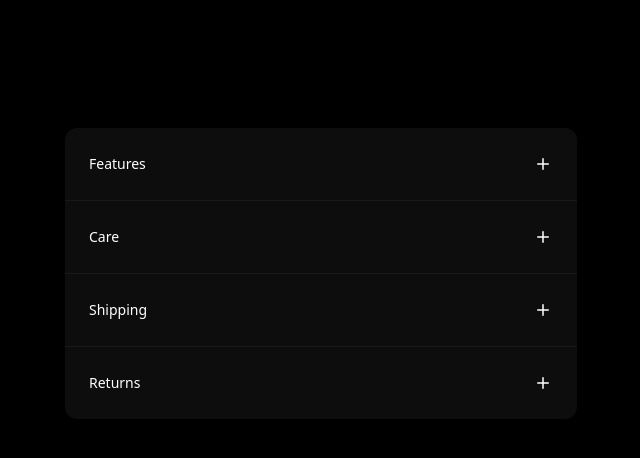
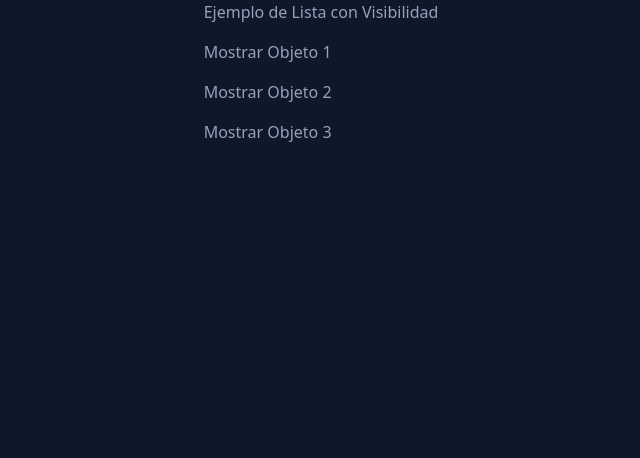
Before and after one commit to informaticadiaz/tailwindcss-components, a React (Vite) app in the folder tailwindcss-components/: page / in a window 1280 px wide. Shown: the top 458 px of the page, without its empty margins (319-959 px from the left). Built offline with nearby package versions, Linux system fonts and the light colour scheme.

Commit message:
array states

```diff
--- a/tailwindcss-components/src/App.tsx
+++ b/tailwindcss-components/src/App.tsx
@@ -26,18 +26,19 @@ import TabsMap from "./components/practicas/headlessui/TabsMap";
 // Practica
 import Radio from "./components/practicas/headlessui/Radio";
 import Disclo from "./components/practicas/headlessui/Disclo";
+import ArrayStates from "./components/practicas/ArrayStates";
 
 function App() {
   // return (
   //   ProductList()
   // )
   return (
-    <>
+    <div className="h-screen bg-slate-900">
       {/* usa cartOpen, setCartOpen */}
       {/* <StoreNavigation /> */}
       {/* usa cartOpen, setCartOpen */}
       {/*<SlideOver />
-      <PromoSection />
+      <PromoSection />|||
       <ProductList />
       <ProducOverviews />
       <Search isOpen={false} onClose={function (): void {
@@ -56,8 +57,9 @@ function App() {
       {/* <Tabs /> */}
       {/* <TabsMap /> */}
       {/* <Radio /> */}
-      <Disclo />
-    </>
+      {/* <Disclo /> */}
+      <ArrayStates />
+    </div>
   );
 }
 
--- a/tailwindcss-components/src/components/Product/ZipTote.tsx
+++ b/tailwindcss-components/src/components/Product/ZipTote.tsx
@@ -1,36 +1,113 @@
-import { Tab } from '@headlessui/react';
 import Start from '../assets/Start';
 import Abc from '../assets/Abc';
+import { useState } from 'react';
+import {
+  Tab,
+  TabGroup,
+  TabList,
+  TabPanel,
+  TabPanels,
+  Disclosure,
+  DisclosureButton,
+  DisclosurePanel,
+} from '@headlessui/react';
+import { PlusIcon, MinusIcon } from '@heroicons/react/20/solid';
 
 const tabsList = [
   {
-    name: 'Work',
-    imageSrc: './work.webp',
+    name: "Work",
+    imageSrc: "./work.webp",
   },
   {
-    name: 'User',
-    imageSrc: './user.webp',
+    name: "User",
+    imageSrc: "./user.webp",
   },
   {
-    name: 'Code',
-    imageSrc: './code.webp',
+    name: "Code",
+    imageSrc: "./code.webp",
   },
   {
-    name: 'Avatar',
-    imageSrc: './avatar.webp',
+    name: "Avatar",
+    imageSrc: "./avatar.webp",
+  },
+];
+
+const buyDetails = [
+  {
+    tittle: "Features",
+    items: (
+      <ul className="list-disc pl-6">
+        <li>Multiple strap configurations</li>
+        <li>Spacious interior with top zip</li>
+        <li>Leather handle and tabs</li>
+        <li>Interior dividers</li>
+        <li>Stainless strap loops</li>
+        <li>Double stitched construction</li>
+        <li>Water-resistant</li>
+      </ul>
+    ),
+  },
+  {
+    tittle: "Care",
+    items: (
+      <ul className="list-disc pl-6">
+        <li>Spot clean as needed</li>
+        <li>Hand wash with mild soap</li>
+        <li>Machine wash interior dividers</li>
+        <li>Treat handle and tabs with leather conditioner</li>
+      </ul>
+    ),
+  },
+  {
+    tittle: "Shipping",
+    items: (
+      <ul className="list-disc pl-6">
+        <li>Free shipping on orders over $300</li>
+        <li>International shipping available</li>
+        <li>Expedited shipping options</li>
+        <li>Signature required upon delivery</li>
+      </ul>
+    ),
+  },
+  {
+    tittle: "Returns",
+    items: (
+      <ul className="list-disc pl-6">
+        <li>Easy return requests</li>
+        <li>Pre-paid shipping label included</li>
+        <li>10% restocking fee for returns</li>
+        <li>60 day return window</li>
+      </ul>
+    ),
   },
 ];
 
 export default function ZipTote() {
+  const [open, setOpen] = useState(false);
+
+  const toggleAbierto = () => setOpen(!open);
   return (
     <div className="bg-white">
       <div className="mx-auto max-w-2xl px-4 py-16 sm:px-6 sm:py-24 lg:max-w-7xl lg:px-8">
         <div className="lg:grid lg:grid-cols-2 lg:items-start lg:gap-x-8">
           <div className="flex flex-col-reverse">
-            <Tab.Group>
+            <TabGroup>
+
+              {/* Tab panel */}
+              <TabPanels>
+                {tabsList.map((tab, index) => (
+                  <TabPanel key={index} className="p-4">
+                    <img
+                      src={tab.imageSrc}
+                      alt=""
+                      className="h-full w-full rounded-lg object-cover object-center"
+                    />
+                  </TabPanel>
+                ))}
+              </TabPanels>
               {/* Tabs list */}
               <div className="mx-auto mt-6 hidden w-full max-w-2xl sm:block lg:max-w-none">
-                <Tab.List className="grid grid-cols-4 gap-6 px-4 pb-8">
+                <TabList className="grid grid-cols-4 gap-6 px-4 pb-8">
                   {tabsList.map((tab, index) => (
                     <Tab
                       key={index}
@@ -47,21 +124,9 @@ export default function ZipTote() {
                       <span className="pointer-events-none absolute inset-0 rounded-md text-indigo-500 ring-1 ring-transparent ring-offset-2"></span>
                     </Tab>
                   ))}
-                </Tab.List>
+                </TabList>
               </div>
-              {/* Tab panel */}
-              <Tab.Panels>
-                {tabsList.map((tab, index) => (
-                  <Tab.Panel key={index} className="p-4">
-                    <img
-                      src={tab.imageSrc}
-                      alt=""
-                      className="h-full w-full rounded-lg object-cover object-center"
-                    />
-                  </Tab.Panel>
-                ))}
-              </Tab.Panels>
-            </Tab.Group>
+            </TabGroup>
           </div>
           <div className="mt-10 px-4 sm:mt-16 sm:px-0 lg:mt-0">
             <h1>Zip Tote Basket</h1>
@@ -79,43 +144,66 @@ export default function ZipTote() {
                   <Start className={'h-5 w-5 flex-shrink-0 text-indigo-500'} />
                   <Start className={'h-5 w-5 flex-shrink-0 text-gray-300'} />
                 </div>
-                <p className="sr-only">
-                  "4"
-                  " outof 5 stars"
-                </p>
+                <p className="sr-only">"4" " outof 5 stars"</p>
               </div>
             </div>
             <div className="mt-6">
               <h3 className="sr-only">Description</h3>
               <div className="text-base text-gray-700">
                 <p>
-                The Zip Tote Basket is the perfect midpoint between shopping tote and comfy backpack. With convertible straps, you can hand carry, should sling, or backpack this convenient and spacious bag. The zip top and durable canvas construction keeps your goods protected for all-day use.
+                  The Zip Tote Basket is the perfect midpoint between shopping
+                  tote and comfy backpack. With convertible straps, you can hand
+                  carry, should sling, or backpack this convenient and spacious
+                  bag. The zip top and durable canvas construction keeps your
+                  goods protected for all-day use.
                 </p>
               </div>
             </div>
             <form className="mt-6">
               <div>
-                <h3 className="text-sm text-gray-600">
-                  Color
-                </h3>
+                <h3 className="text-sm text-gray-600">Color</h3>
                 {/* HedlessUI */}
               </div>
               <div className="mt-10 flex">
-                <button type="submit" className="flex max-w-xs flex-1 items-center justify-center rounded-md border border-transparent bg-indigo-600 px-8 py-3 text-base font-medium text-white sm:w-full">
+                <button
+                  type="submit"
+                  className="flex max-w-xs flex-1 items-center justify-center rounded-md border border-transparent bg-indigo-600 px-8 py-3 text-base font-medium text-white sm:w-full"
+                >
                   Add to bag
                 </button>
-                <button type="submit" className="ml-4 flex items-center justify-center rounded-md px-3 py-3 text-gray-400">
+                <button
+                  type="submit"
+                  className="ml-4 flex items-center justify-center rounded-md px-3 py-3 text-gray-400"
+                >
                   <Abc />
                   <span className="sr-only">Add to favorite</span>
                 </button>
               </div>
             </form>
-            <section aria-labelledby="details-heading" className="mt-12">
-              <h2 id='details-heading' className="sr-only">Additional detials</h2>
-            </section>
+
+        <div className="mx-auto w-full max-w-lg divide-y divide-white/5 rounded-xl bg-white/5 text-gray-700">
+          {buyDetails.map((item, index) => (
+            <Disclosure as="div" key={index} className="p-6">
+              <DisclosureButton
+              className="group flex w-full items-center justify-between"
+              onClick={toggleAbierto}
+            >
+                <span className="text-sm/6 font-medium text-gray-700">
+                  {item.tittle}
+                </span>
+                <div className={`size-5 fill-white/60 text-gray-700 group-data-[open]:rotate-180 group-data-[hover]:fill-white/50 ${open ? '' : 'rotate-180 transform'}`}>
+                {open ? <MinusIcon /> : <PlusIcon />}
+              </div>
+              </DisclosureButton>
+              <DisclosurePanel className="mt-2 text-sm/5 text-gray-700">
+                {item.items}
+            </DisclosurePanel>
+            </Disclosure>
+          ))}
+        </div>
+      </div>
           </div>
         </div>
       </div>
-    </div>
   );
 }
--- /dev/null
+++ b/tailwindcss-components/src/components/practicas/ArrayStates.tsx
@@ -0,0 +1,41 @@
+import { useState } from 'react';
+
+export default function ArrayStates() {
+  // Definimos un array de objetos
+  const data = [
+    { id: 1, name: 'Objeto 1', content: 'Contenido del objeto 1' },
+    { id: 2, name: 'Objeto 2', content: 'Contenido del objeto 2' },
+    { id: 3, name: 'Objeto 3', content: 'Contenido del objeto 3' },
+  ];
+
+  // Definimos un estado para manejar la visibilidad de cada objeto
+  const [visibility, setVisibility] = useState(Array(data.length).fill(false));
+
+  // Función para alternar la visibilidad de un objeto dado su índice
+  const toggleVisibility = (index) => {
+    setVisibility(prevVisibility => {
+      const newVisibility = [...prevVisibility];
+      newVisibility[index] = !newVisibility[index];
+      return newVisibility;
+    });
+  };
+
+  return (
+<div className='bg-slate-900 text-slate-400 flex justify-center'>
+  <div className="max-w-md space-y-4">
+    <h2>Ejemplo de Lista con Visibilidad</h2>
+    <ul className='space-y-4'>
+      {data.map((item, index) => (
+        <li key={item.id}>
+          <button onClick={() => toggleVisibility(index)}>
+            {visibility[index] ? 'Ocultar' : 'Mostrar'} {item.name}
+          </button>
+          {visibility[index] && <p>{item.content}</p>}
+        </li>
+      ))}
+    </ul>
+  </div>
+</div>
+
+  );
+}
--- a/tailwindcss-components/src/components/practicas/headlessui/Disclo.tsx
+++ b/tailwindcss-components/src/components/practicas/headlessui/Disclo.tsx
@@ -1,18 +1,6 @@
 import { useState } from 'react';
-import {
-  Disclosure,
-  DisclosureButton,
-  DisclosurePanel,
-} from '@headlessui/react';
-import {
-  PlusIcon,
-  MinusIcon,
-} from '@heroicons/react/20/solid';
-
-export default function Disclo() {
-  const [open, setOpen] = useState(false);
-
-  const toggleAbierto = () => setOpen(!open);
+import { Disclosure, DisclosureButton, DisclosurePanel } from '@headlessui/react';
+import { PlusIcon, MinusIcon } from '@heroicons/react/20/solid';
 
 const buyDetails = [
   {
@@ -63,6 +51,16 @@ export default function Disclo() {
     )
   }
 ]
+export default function Disclo() {
+  const [openStates, setOpenStates] = useState(Array(buyDetails.length).fill(false));
+
+  const toggleAbierto = (index) => {
+    const newOpenStates = [...openStates];
+    newOpenStates[index] = !newOpenStates[index];
+    setOpenStates(newOpenStates);
+  };
+
+
 
   return (
     <>
@@ -72,13 +70,13 @@ export default function Disclo() {
             <Disclosure as="div" key={index} className="p-6">
               <DisclosureButton
                 className="group flex w-full items-center justify-between"
-              onClick={toggleAbierto}
+                onClick={() => toggleAbierto(index)}
               >
                 <span className="text-sm/6 font-medium text-white group-data-[hover]:text-white/80">
                   {item.tittle}
                 </span>
-                <div className={`size-5 fill-white/60 text-white group-data-[open]:rotate-180 group-data-[hover]:fill-white/50 ${open ? '' : 'rotate-180 transform'}`}>
-                {open ? <MinusIcon /> : <PlusIcon />}
+                <div className={`size-5 fill-white/60 text-white group-data-[open]:rotate-180 group-data-[hover]:fill-white/50 ${openStates[index] ? '' : 'rotate-180 transform'}`}>
+                  {openStates[index] ? <MinusIcon /> : <PlusIcon />}
                 </div>
               </DisclosureButton>
               <DisclosurePanel className="mt-2 text-sm/5 text-white/50">
```
Lines whose indentation alone changed are shown as unchanged.
